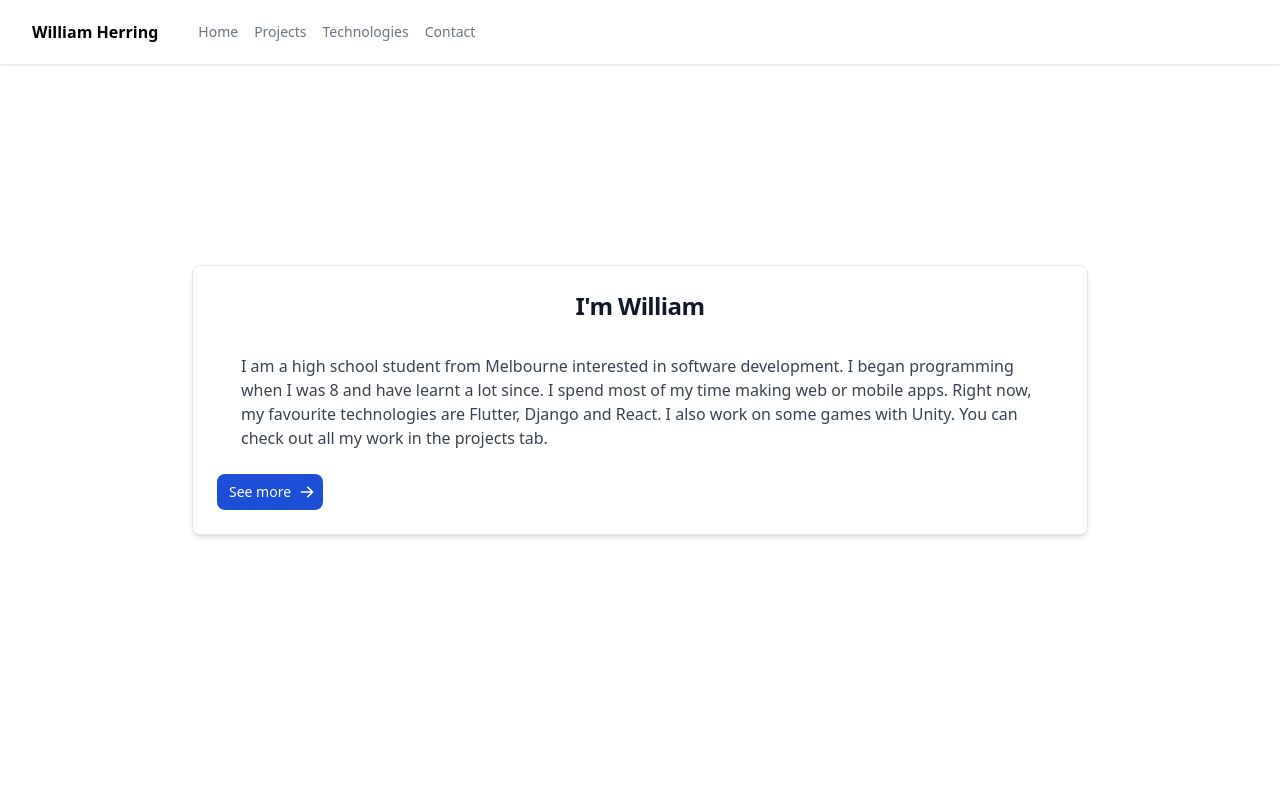
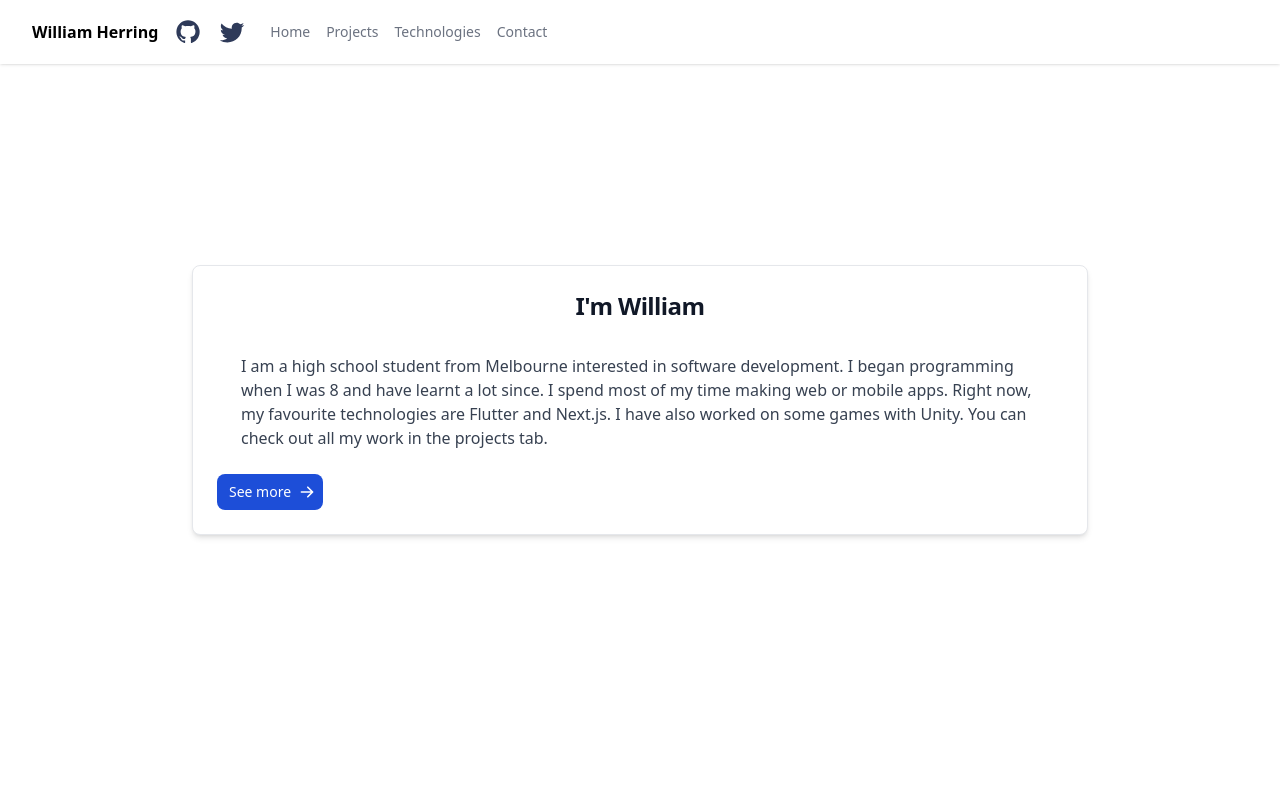
Before and after one commit to coding-cuber/coding-cuber.github.io, a website: page index.html in a window 1280 px wide. Shown: the top 799 px of the page. Drawn offline with Linux system fonts and the light colour scheme.

Commit message:
added github twitter icons

```diff
--- a/index.html
+++ b/index.html
@@ -14,12 +14,24 @@
     <nav class="bg-white shadow fixed w-screen">
         <div class="max-w-7xl px-8">
             <div class="flex items-center justify-start h-16">
-                <div class=" flex items-center">
+                <div class="flex items-center">
                     <a class="flex-shrink-0" href="/">
                         <h1 class="font-semibold">William Herring</h1>
                     </a>
+
+                    <a href="https://github.com/william-herring" class="ml-4" target="_blank">
+                        <svg width="28" height="28" viewBox="0 0 24 24" fill="none" xmlns="http://www.w3.org/2000/svg">
+                            <path d="M12.026 2C7.13295 1.99937 2.96183 5.54799 2.17842 10.3779C1.395 15.2079 4.23061 19.893 8.87302 21.439C9.37302 21.529 9.55202 21.222 9.55202 20.958C9.55202 20.721 9.54402 20.093 9.54102 19.258C6.76602 19.858 6.18002 17.92 6.18002 17.92C5.99733 17.317 5.60459 16.7993 5.07302 16.461C4.17302 15.842 5.14202 15.856 5.14202 15.856C5.78269 15.9438 6.34657 16.3235 6.66902 16.884C6.94195 17.3803 7.40177 17.747 7.94632 17.9026C8.49087 18.0583 9.07503 17.99 9.56902 17.713C9.61544 17.207 9.84055 16.7341 10.204 16.379C7.99002 16.128 5.66202 15.272 5.66202 11.449C5.64973 10.4602 6.01691 9.5043 6.68802 8.778C6.38437 7.91731 6.42013 6.97325 6.78802 6.138C6.78802 6.138 7.62502 5.869 9.53002 7.159C11.1639 6.71101 12.8882 6.71101 14.522 7.159C16.428 5.868 17.264 6.138 17.264 6.138C17.6336 6.97286 17.6694 7.91757 17.364 8.778C18.0376 9.50423 18.4045 10.4626 18.388 11.453C18.388 15.286 16.058 16.128 13.836 16.375C14.3153 16.8651 14.5612 17.5373 14.511 18.221C14.511 19.555 14.499 20.631 14.499 20.958C14.499 21.225 14.677 21.535 15.186 21.437C19.8265 19.8884 22.6591 15.203 21.874 10.3743C21.089 5.54565 16.9181 1.99888 12.026 2Z" fill="#2E3A59"></path>
+                        </svg>
+                    </a>
+                    <a href="https://twitter.com/wherring_au"" class="ml-4" target="_blank">
+                        <svg width="28" height="28" viewBox="0 0 24 24" fill="none" xmlns="http://www.w3.org/2000/svg">
+                            <path d="M19.995 6.68799C20.8914 6.15208 21.5622 5.30823 21.882 4.31399C21.0397 4.81379 20.118 5.16587 19.157 5.35499C17.8246 3.94552 15.7135 3.60251 14.0034 4.51764C12.2933 5.43277 11.4075 7.37948 11.841 9.26999C8.39062 9.09676 5.17598 7.4669 2.99702 4.78599C1.85986 6.74741 2.44097 9.25477 4.32502 10.516C3.64373 10.4941 2.97754 10.3096 2.38202 9.97799C2.38202 9.99599 2.38202 10.014 2.38202 10.032C2.38241 12.0751 3.82239 13.8351 5.82502 14.24C5.19308 14.4119 4.53022 14.4372 3.88702 14.314C4.45022 16.0613 6.06057 17.2583 7.89602 17.294C6.37585 18.4871 4.49849 19.1342 2.56602 19.131C2.22349 19.1315 1.88123 19.1118 1.54102 19.072C3.50341 20.333 5.78739 21.0023 8.12002 21C11.3653 21.0223 14.484 19.7429 16.7787 17.448C19.0734 15.1531 20.3526 12.0342 20.33 8.78899C20.33 8.60299 20.3257 8.41799 20.317 8.23399C21.1575 7.62659 21.8828 6.87414 22.459 6.01199C21.676 6.35905 20.8455 6.58691 19.995 6.68799Z" fill="#2E3A59"></path>
+                        </svg>
+                    </a>
+
                     <div class="hidden md:block">
-                        <div class="ml-10 flex items-baseline space-x-4">
+                        <div class="flex ml-6 space-x-4">
                             <a class="text-gray-500  hover:text-gray-800 py-2 rounded-md text-sm font-medium" href="#home">
                                 Home
                             </a>
@@ -33,10 +45,6 @@
                                 Contact
                             </a>
                         </div>
-                    </div>
-                </div>
-                <div class="block">
-                    <div class="ml-4 flex items-center md:ml-6">
                     </div>
                 </div>
             </div>
@@ -63,7 +71,7 @@
             <h5 class="text-gray-900 font-bold text-2xl tracking-tight mb-2 text-center">I'm William</h5>
             <p class="font-normal text-gray-700 p-6">I am a high school student from Melbourne interested in software development.
                 I began programming when I was 8 and have learnt a lot since. I spend most of my time making web or mobile apps.
-                Right now, my favourite technologies are Flutter, Django and React. I also work on some games with Unity. You can check out all my work in
+                Right now, my favourite technologies are Flutter and Next.js. I have also worked on some games with Unity. You can check out all my work in
                 the projects tab.
             </p>
             <a href="#projects" class="text-white bg-blue-700 hover:bg-blue-800 focus:ring-4 focus:ring-blue-300 font-medium rounded-lg text-sm px-3 py-2 text-center inline-flex justify-center items-center">
@@ -155,9 +163,10 @@
         <br>
 
         <div class="mb-1 flex justify-between">
-            <span class="text-base text-blue-700 font-medium">React</span>
+            <span class="text-base text-blue-700 font-medium">Next.js</span>
             <span class="text-sm font-medium text-blue-700">80%</span>
         </div>
+
         <div class="w-full bg-gray-200 rounded-full h-2.5">
             <div class="bg-blue-600 h-2.5 rounded-full" style="width: 80%"></div>
         </div>
@@ -178,6 +187,7 @@
             <span class="text-base text-blue-700 font-medium">Django</span>
             <span class="text-sm font-medium text-blue-700">65%</span>
         </div>
+
         <div class="w-full bg-gray-200 rounded-full h-2.5">
             <div class="bg-blue-600 h-2.5 rounded-full" style="width: 65%"></div>
         </div>
--- a/tailwind.config.js
+++ b/tailwind.config.js
@@ -1,5 +1,5 @@
 module.exports = {
-  content: ["./src/**/*.{html,js}"],
+  content: ["index.html"],
   theme: {
     extend: {},
   },
```
Also changed, not shown: dist/output.css.
